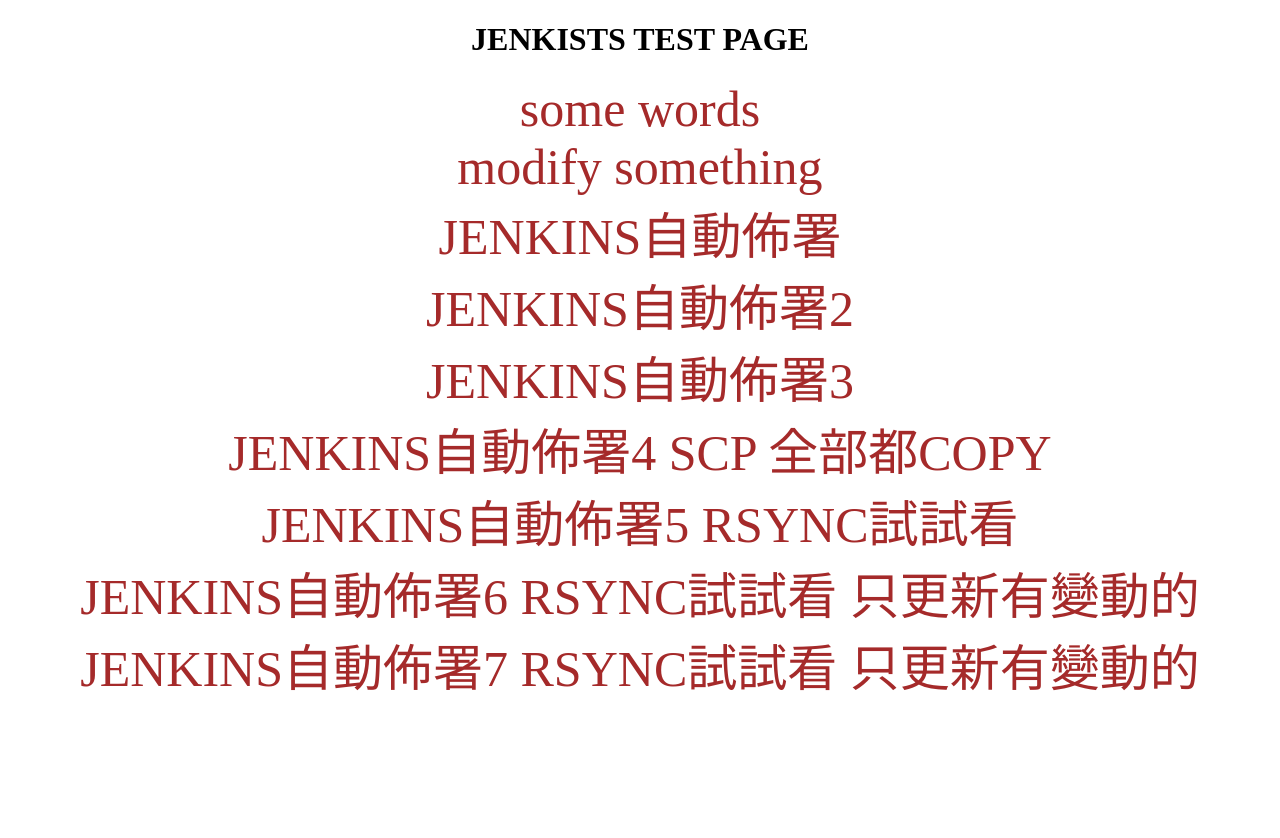
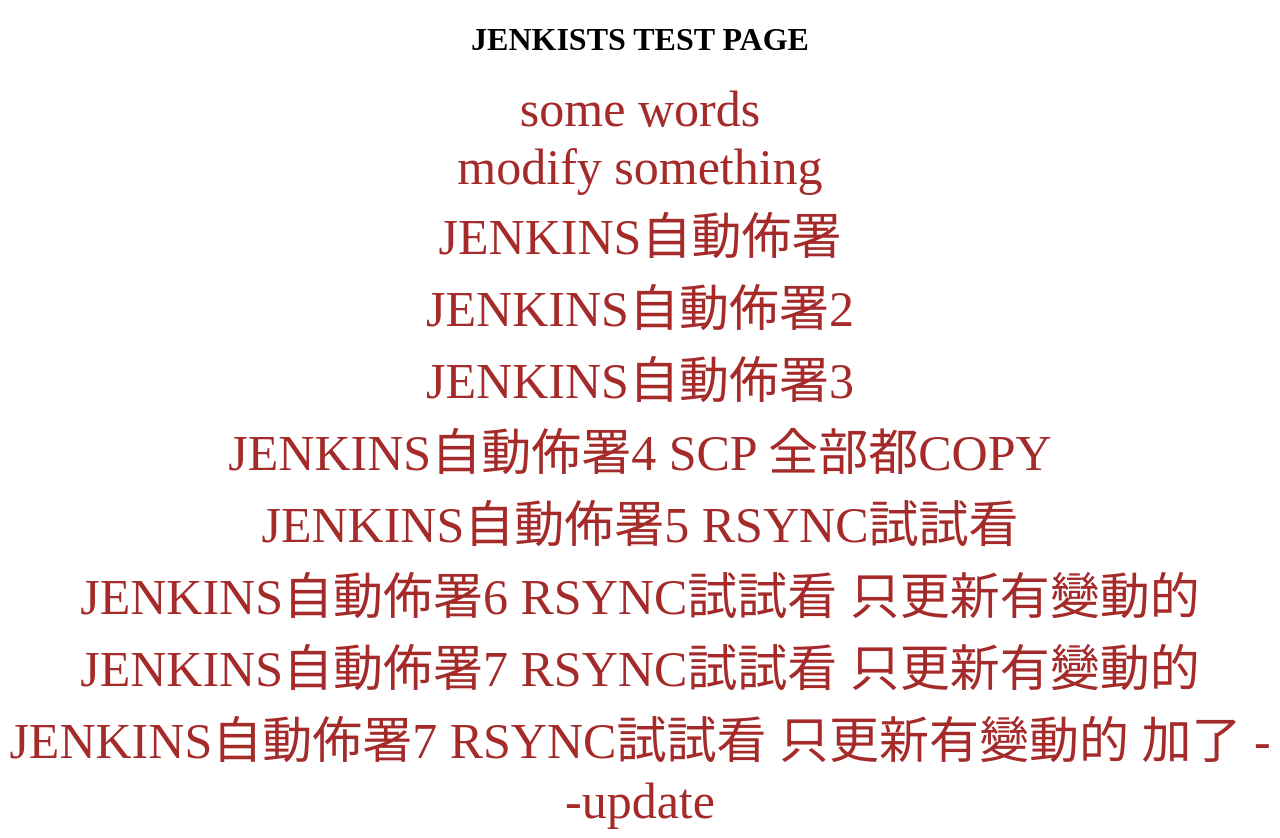
Before and after one commit to udn-digital-center/jenlins, a plain HTML site: page index.html in a window 1280 px wide. Before the commit the page ends 800 px from the top, so only its background shows below. Drawn offline with Linux system fonts and the light colour scheme.

Commit message:
Update index.html

```diff
--- a/index.html
+++ b/index.html
@@ -19,6 +19,7 @@
         <div class="wording"> JENKINS自動佈署5 RSYNC試試看</div>
         <div class="wording"> JENKINS自動佈署6 RSYNC試試看 只更新有變動的</div>
         <div class="wording"> JENKINS自動佈署7 RSYNC試試看 只更新有變動的</div>
+        <div class="wording"> JENKINS自動佈署7 RSYNC試試看 只更新有變動的 加了  --update</div>
 
     </div>
 </body>
```
